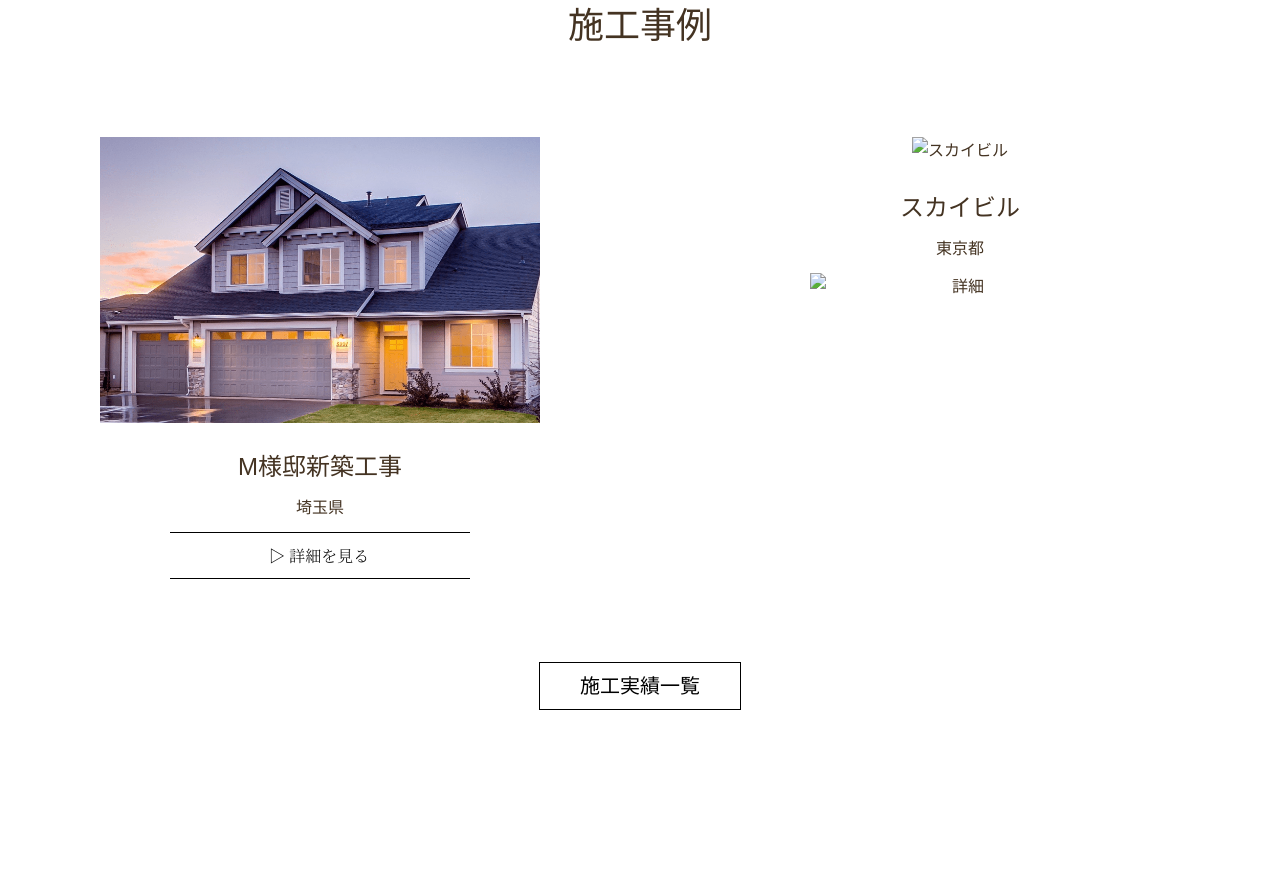
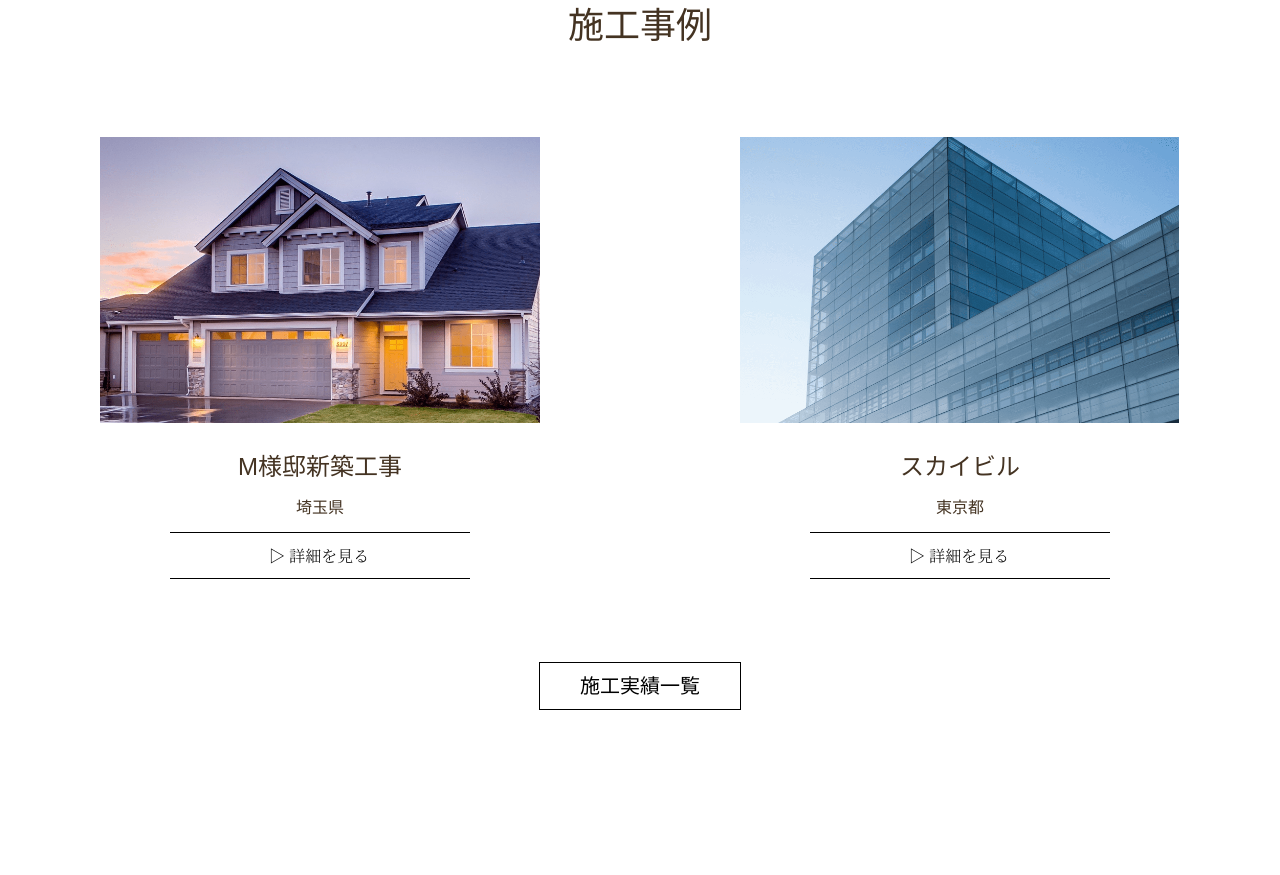
Before and after one commit to wood-walnut/sample-2, a plain HTML site: page index.html in a window 1280 px wide. Shown: the part 1320-2195 px from the top of the page. Drawn offline with Linux system fonts and the light colour scheme; some packages are replaced by stand-ins of ours; files whose address does not match are found by name.

Commit message:
Update index.html

```diff
--- a/index.html
+++ b/index.html
@@ -59,10 +59,10 @@
     <img src="https://github.com/wood-walnut/sample-2/blob/main/more.png?raw=true" class="main-img2">
   </div>
   <div class="main-case1">
-    <img src="images/building2.png" alt="スカイビル" class="main-img">
+    <img src="https://github.com/wood-walnut/sample-2/blob/main/building2.png?raw=true" alt="スカイビル" class="main-img">
     <p  class="main-p">スカイビル</p>
     <p class="main-p2">東京都</p>
-    <img src="images/more.png" alt="詳細" class="main-img2">
+    <img src="https://github.com/wood-walnut/sample-2/blob/main/more.png?raw=true" alt="詳細" class="main-img2">
   </div>
   </div>
 <p class="main-btn"><a href="#">施工実績一覧</a></p>
```
